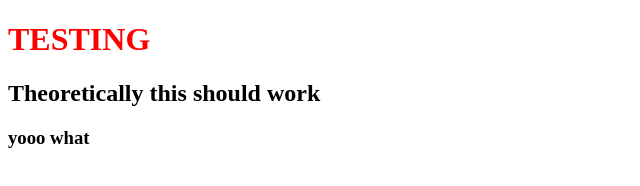
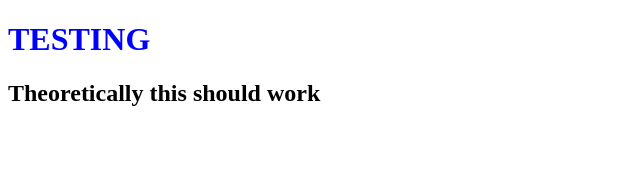
Before and after one commit to altamashh5/altamashh5.github.io, a plain HTML site: page index.html in a window 1280 px wide. Shown: the whole page, without its empty margins (0-640 px from the left). Drawn offline with Linux system fonts and the light colour scheme.

Commit message:
added blue color and only 1 heading

```diff
--- a/index.html
+++ b/index.html
@@ -6,8 +6,7 @@
     <title>Document</title>
   </head>
   <body>
-    <h1 style="font-size: 2rem; color: red">TESTING</h1>
+    <h1 style="font-size: 2rem; color: blue">TESTING</h1>
     <h2>Theoretically this should work</h2>
-    <h3>yooo what</h3>
   </body>
 </html>
```
